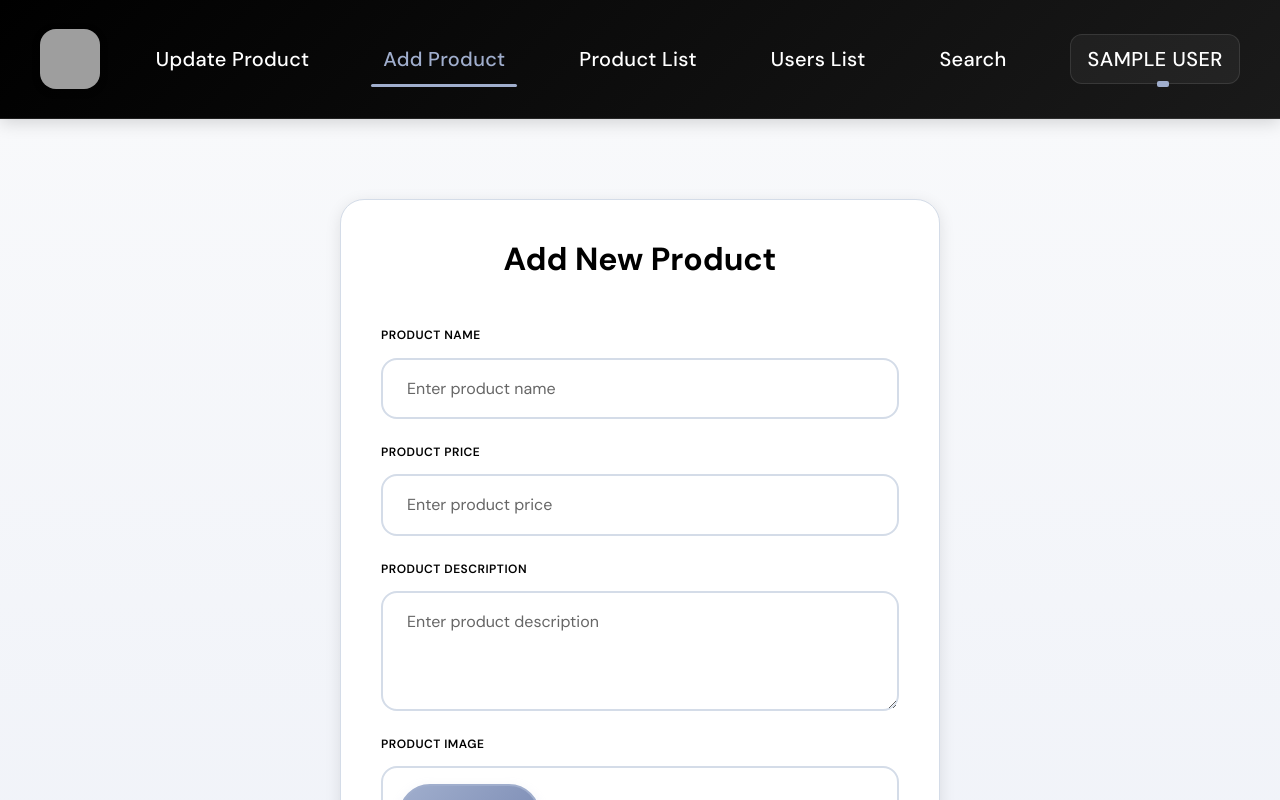
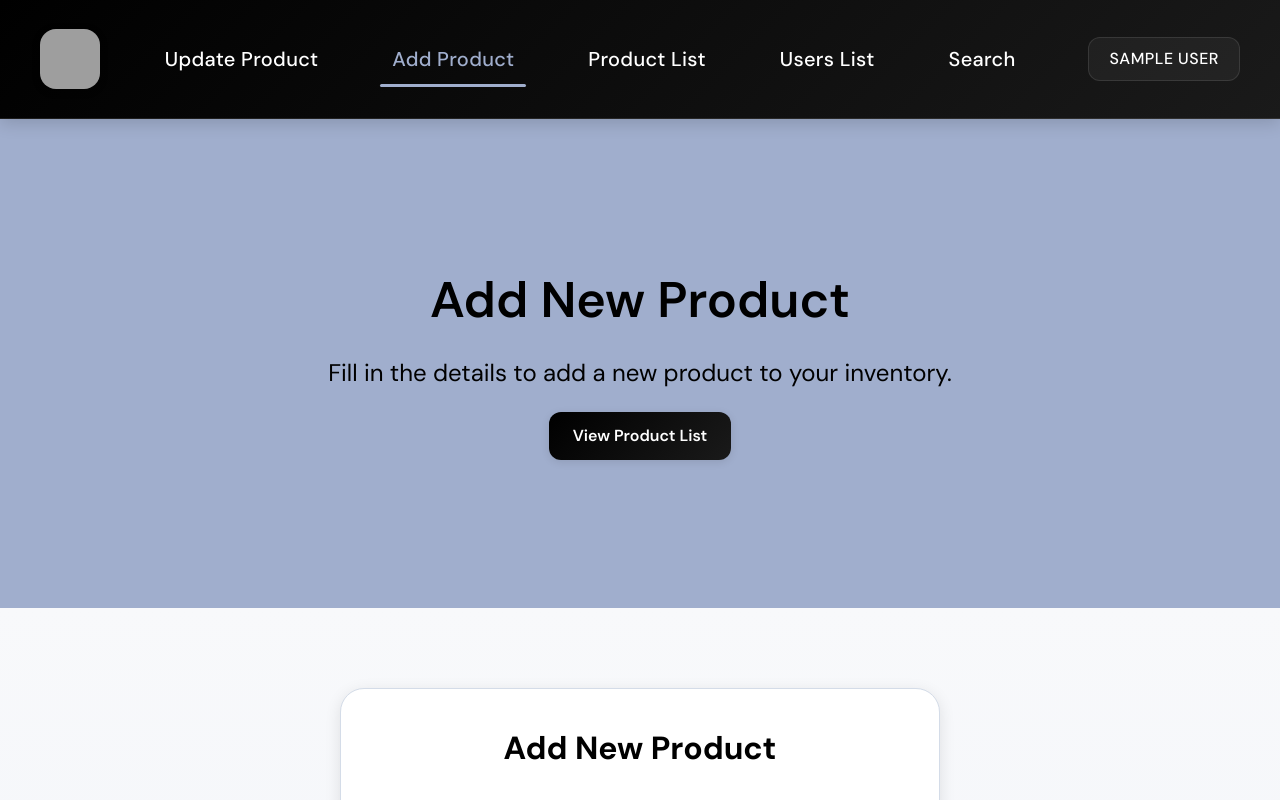
Before and after one commit to DevTyagi1024/ecommerce-dashboard-react, a React (Vite) app: page /addProduct in a window 1280 px wide. Shown: the top 800 px of the page. Built offline with nearby package versions, Linux system fonts and the light colour scheme; sample sign-in values are in the browser's storage; grey boxes are pictures that could not be loaded.

Commit message:
styling changes

```diff
--- a/src/AddProduct.jsx
+++ b/src/AddProduct.jsx
@@ -2,6 +2,7 @@ import { useNavigate } from "react-router-dom";
 import Header from "./Header";
 import { useState } from "react";
 import api from "./services/api";
+import Banner from "./components/banner";
 
 const AddProduct = function () {
 
@@ -52,6 +53,15 @@ const AddProduct = function () {
     return (
         <div>
             <Header />
+
+            <Banner
+                title="Add New Product"
+                subtitle="Fill in the details to add a new product to your inventory."
+                ctaText="View Product List"
+                ctaLink="/productlist"
+            />
+
+
             <div className="auth-container">
                 <div className="product_form">
                     <h1 className="product_form_title">Add New Product</h1>
--- a/src/App.jsx
+++ b/src/App.jsx
@@ -14,6 +14,7 @@ import Search from './Search'
 import { LoadingProvider, LoadingContext } from './contexts/LoadingContext'
 import { Loader } from './Components/Loader'
 import { setLoadingCallback } from './services/api'
+import Home from './Home'
 
 function AppContent() {
   const { setIsLoading } = useContext(LoadingContext);
@@ -29,7 +30,7 @@ function AppContent() {
 
         <main className="main-content">
           <Routes>
-            <Route path='/' element={<Register />} />
+            <Route path='/' element={<Home />} />
             <Route path='/Login' element={<Login />} />
             <Route path='/Search' element={<Protected Component={Search} />} />
             <Route path='/productlist' element={<Protected Component={ProductList} />} />
--- /dev/null
+++ b/src/Components/Banner.jsx
@@ -0,0 +1,23 @@
+import { Link } from 'react-router-dom';
+
+const Banner = ({ title, subtitle, ctaText, ctaLink }) => {
+    return (
+        <div>
+
+            <section className="hero">
+                <div className="container">
+                    <div className="hero_content">
+                        <h1>{title}</h1>
+                        <p>{subtitle}</p>
+                        <Link to={ctaLink} className="button button--primary">
+                            {ctaText}
+                        </Link>
+                    </div>
+                </div>
+            </section>
+
+        </div>
+    );
+};
+
+export default Banner;
--- /dev/null
+++ b/src/Home.jsx
@@ -0,0 +1,22 @@
+import Banner from './components/banner';
+import Header from './Header';
+import { Link } from 'react-router-dom';
+
+const Home = () => {
+    return (
+        <div>
+
+            <Header />
+
+            <Banner
+                title="Welcome to the E-commerce Dashboard"
+                subtitle="Manage your products and users with ease. Explore the dashboard to view product listings, user management, and more."
+                ctaText="Get Started"
+                ctaLink="/productlist"
+            />
+
+        </div>
+    );
+};
+
+export default Home;
--- a/src/ProductList.jsx
+++ b/src/ProductList.jsx
@@ -1,6 +1,7 @@
 import { useEffect, useState } from "react";
 import Header from "./Header";
 import api from "./services/api";
+import Banner from "./components/banner";
 
 const ProductList = function () {
 
@@ -27,6 +28,13 @@ const ProductList = function () {
     return (
         <div>
             <Header />
+
+            <Banner
+                title="Here is the Product Listing"
+                subtitle="Manage your products with ease and simply found the list here."
+                ctaText="Add New Product"
+                ctaLink="/AddProduct"
+            />
 
             <section className="product">
                 <div className="container">
--- a/src/UpdateProduct.jsx
+++ b/src/UpdateProduct.jsx
@@ -1,13 +1,17 @@
+import Banner from "./components/banner";
 import Header from "./Header";
 
 const UpdateProduct = function () {
     return (
         <div>
             <Header />
-            <div className="update-product-container">
-                <h1>Update Product</h1>
-                <p style={{ fontSize: "18px", marginTop: "20px" }}>Product update functionality coming soon...</p>
-            </div>
+
+            <Banner
+                title="Update Product"
+                subtitle="Modify the details of an existing product."
+                ctaText="View Product List"
+                ctaLink="/productlist"
+            />
         </div>
     )
 }
--- a/src/UserList.jsx
+++ b/src/UserList.jsx
@@ -1,6 +1,7 @@
 import React, { useEffect, useState } from "react";
 import Header from "./Header";
 import api from "./services/api";
+import Banner from "./components/banner";
 
 const UserList = function () {
 
@@ -37,6 +38,14 @@ const UserList = function () {
     return (
         <div>
             <Header />
+
+            <Banner
+                title="User Management"
+                subtitle="View and manage all users in the system."
+                ctaText="Add New User"
+                ctaLink="/"
+            />
+
             <div className="user-list-container">
                 <h2>Users List</h2>
 
--- a/src/footer.jsx
+++ b/src/footer.jsx
@@ -10,7 +10,9 @@ const Footer = function () {
                 <div className="footer-content">
                     {/* Logo and Description */}
                     <div className="footer-brand">
-                        <img src="/Images/Logo.avif" alt="Dev Tyagi Logo" className="footer-logo" />
+                         <Link to="/" className="brand">
+                                <img src="/Images/Logo.avif" alt="Dev Tyagi Logo" className="footer-logo" />
+                            </Link>
                         <p className="footer-description">
                             Your trusted e-commerce dashboard for managing products and users efficiently.
                         </p>
--- /dev/null
+++ b/src/styles/banner.scss
@@ -0,0 +1,45 @@
+@import 'variables';
+
+.hero {
+    padding: 100px 0;
+    background-color: $color-secondary;
+
+    &_content {
+        display: flex;
+        flex-direction: column;
+        align-items: center;
+        justify-content: center;
+        text-align: center;
+        gap: 24px;
+        padding: 3rem;
+
+        h1 {
+            font-size: $fs-4xl;
+            line-height: normal;
+            color: $color-primary;
+            font-weight: $fw-semibold;
+            margin: 0;
+        }
+
+        p {
+            font-size: $fs-xl;
+            line-height: normal;
+             color: $color-primary;
+            font-weight: $fw-regular;
+             margin: 0;
+        }
+
+        .cta-button {
+            background-color: $color-accent;
+            color: #fff;
+            padding: 0.75rem 1.5rem;
+            border-radius: 4px;
+            text-decoration: none;
+            font-weight: bold;
+
+            &:hover {
+                background-color: darken($color-primary, 10%);
+            }
+        }
+    }
+}
--- a/src/styles/header.scss
+++ b/src/styles/header.scss
@@ -59,9 +59,9 @@
             .nav-item {
                 .nav-link.dropdown-toggle {
                     color: $color-text-light !important;
-                    font-size: $fs-lg;
+                    font-size: $fs-md;
                     font-weight: $fw-medium;
-                    padding: 8px 16px !important;
+                    padding: 8px 20px !important;
                     border-radius: $br-md;
                     transition: all $transition;
                     white-space: nowrap;
@@ -72,6 +72,10 @@
                     letter-spacing: 0.5px;
                     background: rgba($color-text-light, 0.05);
                     border: 1px solid rgba($color-text-light, 0.1);
+
+                    &::after{
+                        display: none;
+                    }
 
                     &:hover {
                         color: $color-secondary !important;
@@ -95,7 +99,6 @@
                     background: linear-gradient(135deg, #1a1a1a 0%, #2a2a2a 100%);
                     border: 1px solid rgba($color-secondary, 0.3);
                     border-radius: $br-lg;
-                    min-width: 180px;
                     margin-top: 8px;
                     box-shadow: 0 8px 24px rgba(0, 0, 0, 0.3);
                     backdrop-filter: blur(10px);
@@ -103,11 +106,10 @@
                     .dropdown-item {
                         color: $color-text-light;
                         transition: all $transition;
-                        padding: 14px 20px;
                         font-weight: $fw-medium;
                         font-size: $fs-md;
+                        padding: 10px 20px;
                         border-radius: $br-md;
-                        margin: 2px 4px;
                         display: flex;
                         align-items: center;
                         gap: 10px;
@@ -121,17 +123,6 @@
 
                         &:active {
                             background: linear-gradient(135deg, rgba($color-secondary, 0.3) 0%, rgba($color-secondary, 0.15) 100%);
-                        }
-
-                        &.logout-item {
-                            border-top: 1px solid rgba($color-text-light, 0.1);
-                            margin-top: 8px;
-                            padding-top: 16px;
-
-                            &:hover {
-                                background: linear-gradient(135deg, rgba(220, 38, 38, 0.2) 0%, rgba(220, 38, 38, 0.1) 100%);
-                                color: #ef4444;
-                            }
                         }
                     }
                 }
@@ -167,6 +158,10 @@
 
         a.brand {
             padding: 0 !important;
+
+            &::after{
+                display: none;
+            }
         }
 
         .logo {
--- a/src/styles/main.scss
+++ b/src/styles/main.scss
@@ -7,3 +7,4 @@
 @use './product_list.scss';
 @use './search.scss';
 @use './footer.scss';
+@use './banner.scss';
--- a/src/styles/variables.scss
+++ b/src/styles/variables.scss
@@ -1,11 +1,11 @@
 // Color Palette - Custom Colors
-$color-primary: #000000;        // Black
-$color-secondary: #a0aecd;      // Light Blue-Grey
-$color-accent: #7a8ab3;         // Medium Blue-Grey
-$color-light: #c4cfe0;          // Lighter Blue-Grey
+$color-primary: #000000; // Black
+$color-secondary: #a0aecd; // Light Blue-Grey
+$color-accent: #7a8ab3; // Medium Blue-Grey
+$color-light: #c4cfe0; // Lighter Blue-Grey
 $color-white: #ffffff;
-$color-light-bg: #f8f9fb;       // Almost white with blue tint
-$color-light-border: #d4dce8;   // Light border
+$color-light-bg: #f8f9fb; // Almost white with blue tint
+$color-light-border: #d4dce8; // Light border
 
 $color-text-dark: #000000;
 $color-text-light: #ffffff;
@@ -41,6 +41,42 @@ $fs-lg: 20px;
 $fs-xl: 24px;
 $fs-2xl: 32px;
 $fs-3xl: 40px;
+$fs-4xl: 50px;
+
+
+// Line heights
+
+$lh-14: 14px;
+$lh-16: 16px;
+$lh-18: 18px;
+$lh-20: 20px;
+$lh-22: 22px;
+$lh-24: 24px;
+$lh-26: 26px;
+$lh-28: 28px;
+$lh-30: 30px;
+$lh-32: 32px;
+$lh-34: 34px;
+$lh-36: 36px;
+$lh-38: 38px;
+$lh-40: 40px;
+$lh-42: 42px;
+$lh-44: 44px;
+$lh-46: 46px;
+$lh-48: 48px;
+$lh-50: 50px;
+$lh-52: 52px;
+$lh-54: 54px;
+$lh-56: 56px;
+$lh-58: 58px;
+$lh-60: 60px;
+$lh-62: 62px;
+$lh-64: 64px;
+$lh-66: 66px;
+$lh-68: 68px;
+$lh-70: 70px;
+$lh-normal: normal;
+
 
 // Font Weights
 $fw-regular: 400;
@@ -57,3 +93,58 @@ $transition-slow: 0.5s ease-in-out;
 $shadow-sm: 0 2px 8px rgba(0, 0, 0, 0.1);
 $shadow-md: 0 4px 16px rgba(0, 0, 0, 0.15);
 $shadow-lg: 0 8px 32px rgba(0, 0, 0, 0.2);
+
+.button {
+    display: inline-flex;
+    align-items: center;
+    justify-content: center;
+    gap: $spacing-sm;
+    padding: $spacing-sm $spacing-lg;
+    border-radius: $br-md;
+    font-size: $fs-md;
+    line-height: $lh-24;
+    font-weight: $fw-semibold;
+    text-decoration: none;
+    border: none;
+    cursor: pointer;
+    transition: $transition;
+
+    &:disabled {
+        opacity: 0.6;
+        cursor: not-allowed;
+    }
+}
+
+// 🔵 Primary Button
+.button--primary {
+    background: $gradient-primary;
+    color: $color-text-light;
+    box-shadow: $shadow-sm;
+
+    &:hover {
+        transform: translateY(-2px);
+        box-shadow: $shadow-md;
+    }
+
+    &:active {
+        transform: translateY(0);
+        box-shadow: $shadow-sm;
+    }
+}
+
+// ⚪ Secondary Button
+.button--secondary {
+    background: transparent;
+    color: $color-primary;
+    border: 2px solid $color-light-border;
+
+    &:hover {
+        background: $color-light-bg;
+        border-color: $color-accent;
+        color: $color-accent;
+    }
+
+    &:active {
+        background: $color-light;
+    }
+}
```
